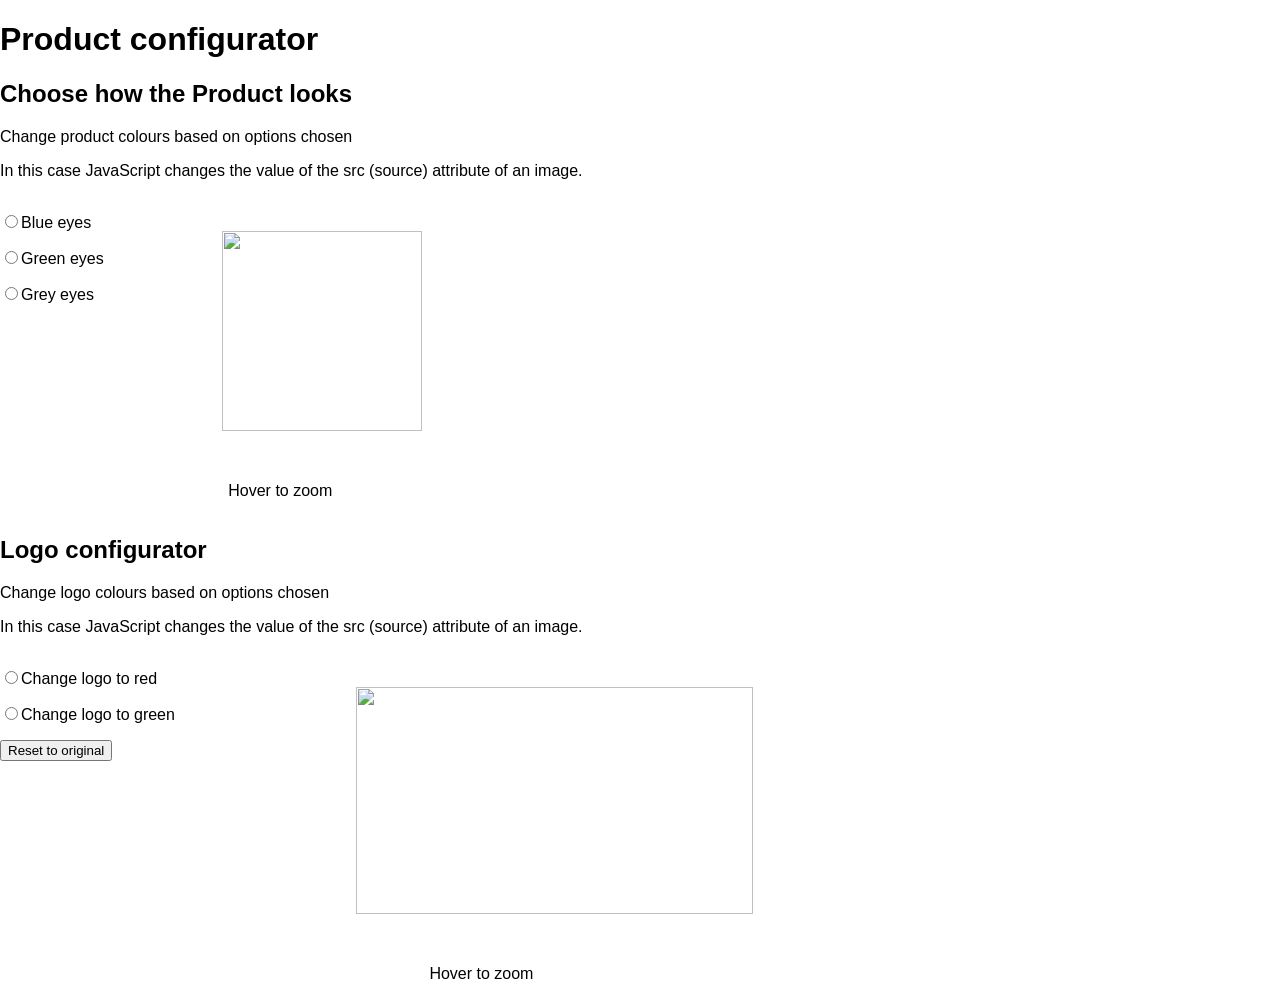
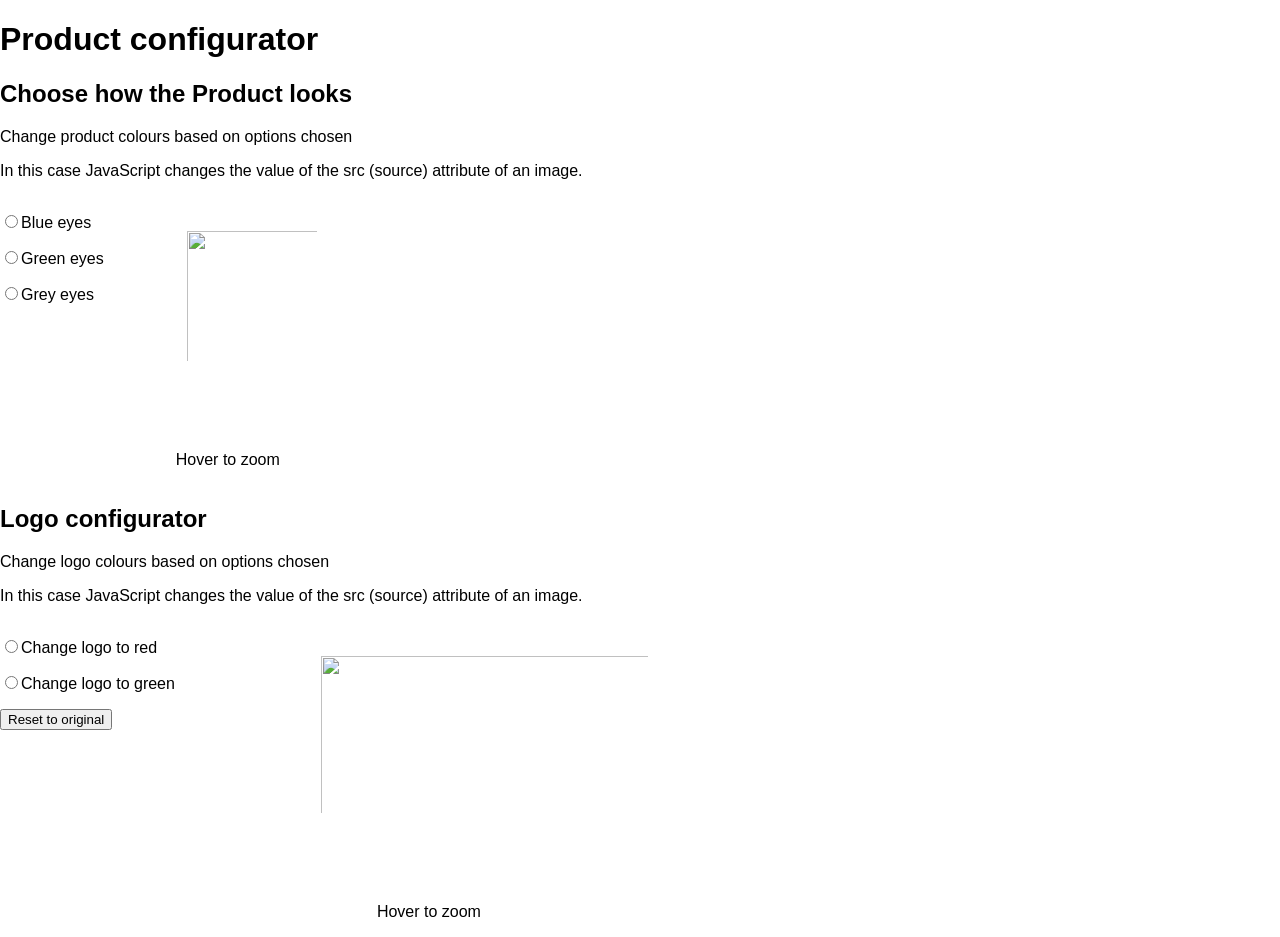

added default css values

--- a/src/main.css
+++ b/src/main.css
@@ -5,6 +5,23 @@
     --transition-speed: .3s;
 }
 
+*,
+*::before,
+*::after {
+    box-sizing: border-box;
+}
+
+html {
+    margin: 0;
+    padding: 0;
+}
+
+body {
+    margin: 0;
+    padding: 0;
+    font-family: "Inter", sans-serif;
+}
+
 @font-face {
   font-family: mexcellent;
   src: url(fonts/mexcellent.ttf);
@@ -14,11 +31,6 @@
   font-family: techniqo;
   src: url(fonts/techniqo.ttf);
 }
-
-body {
-  margin: 0;
-  font-family: "Inter", sans-serif;
-  }
 
 .site-header {
   /*background: var(--colour-white);*/
